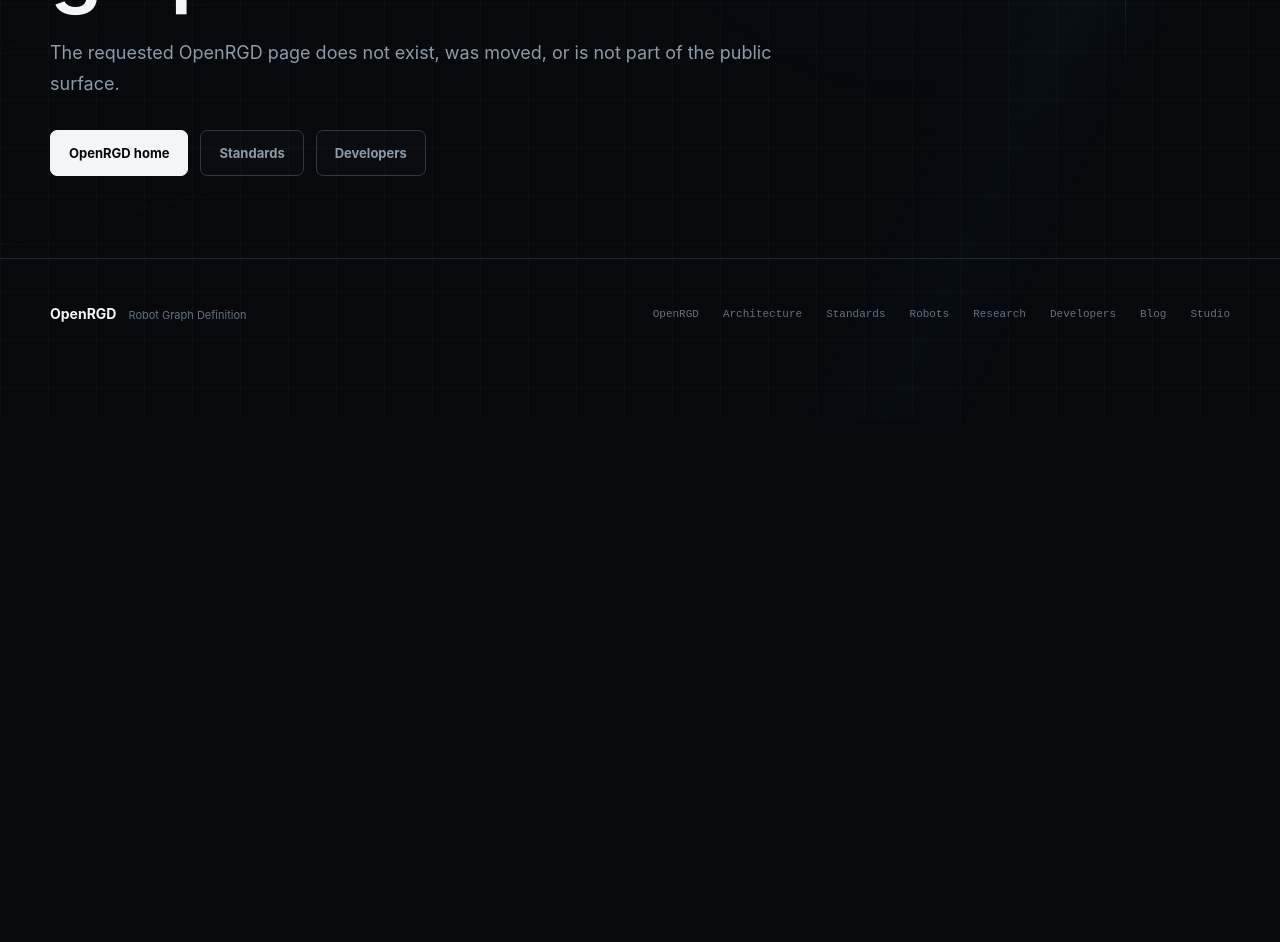
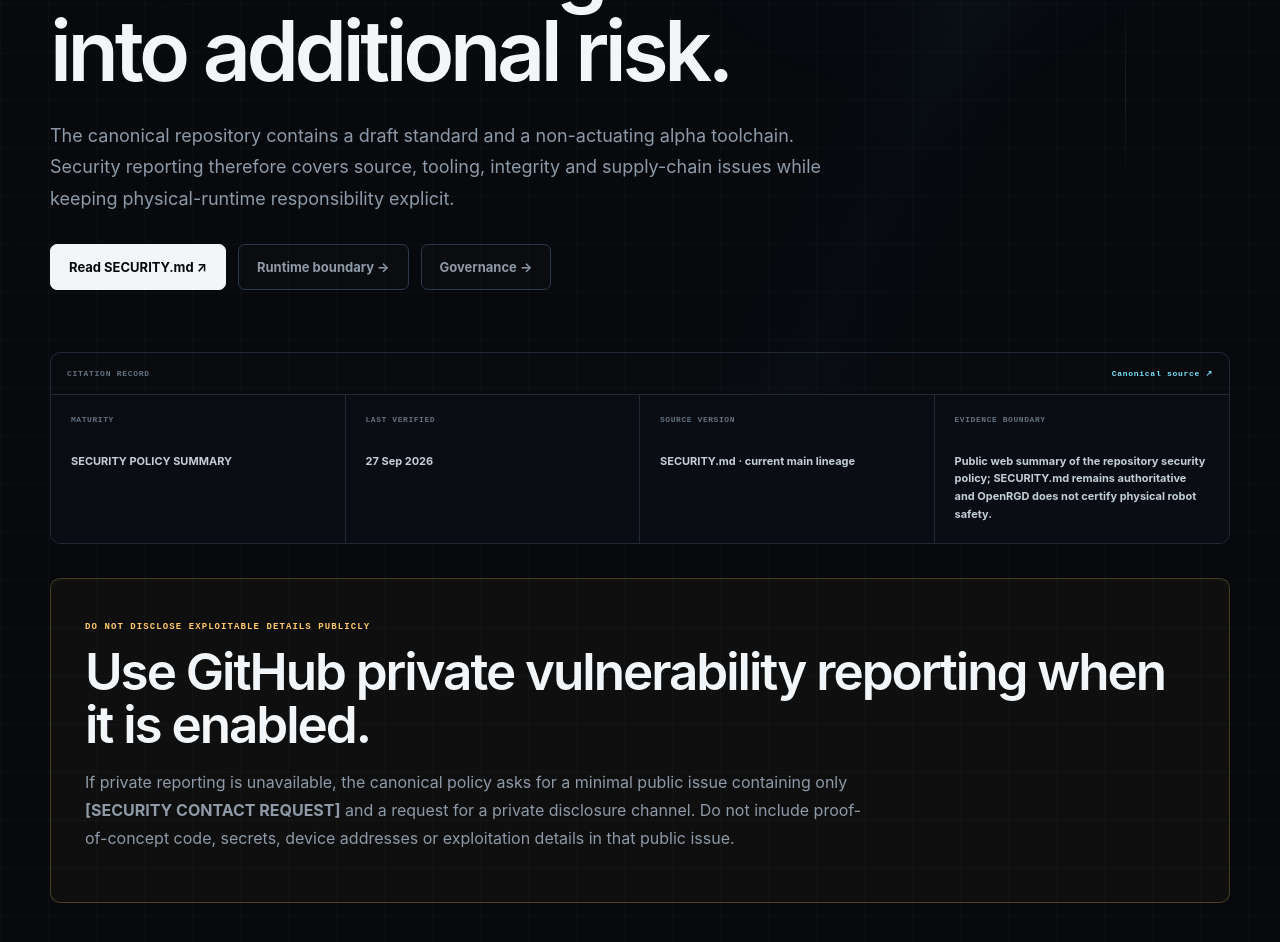
Before and after one commit to OpenRGD/openrgd.org, a Next.js app: page /security in a window 1280 px wide. Before the commit this address had no page. Shown: the part 380-1322 px from the top of the page. Before the commit the page ends 800 px from the top, so only its background shows below. Built offline with nearby package versions, Linux system fonts and the light colour scheme.

Commit message:
Add OpenRGD security page

```diff
--- /dev/null
+++ b/app/security/page.tsx
@@ -0,0 +1,153 @@
+import type { Metadata } from 'next'
+import ReferenceProvenance from '@/components/reference-provenance'
+import { referenceMetadata, type CitationRecordData } from '@/lib/seo/provenance'
+import SiteHeader from '@/components/site-header'
+import SiteFooter from '@/components/site-footer'
+
+const citationRecord: CitationRecordData = {
+  maturity: 'SECURITY POLICY SUMMARY',
+  lastVerified: '27 Sep 2026',
+  lastVerifiedIso: '2026-09-27',
+  sourceVersion: 'SECURITY.md · current main lineage',
+  evidenceBoundary: 'Public web summary of the repository security policy; SECURITY.md remains authoritative and OpenRGD does not certify physical robot safety.',
+  pageUrl: 'https://openrgd.org/security',
+  canonicalSource: 'https://github.com/OpenRGD/openrgd/blob/main/SECURITY.md',
+}
+
+const provenanceSources = [
+  { label: 'OpenRGD SECURITY', href: 'https://github.com/OpenRGD/openrgd/blob/main/SECURITY.md' },
+  { label: 'OpenRGD GOVERNANCE', href: 'https://github.com/OpenRGD/openrgd/blob/main/GOVERNANCE.md' },
+  { label: 'OpenRGD CONTRIBUTING', href: 'https://github.com/OpenRGD/openrgd/blob/main/CONTRIBUTING.md' },
+  { label: 'OpenRGD Runtime Boundary', href: 'https://openrgd.org/architecture/runtime-boundary' },
+]
+
+export const metadata: Metadata = referenceMetadata({
+  title: 'Security',
+  description: 'OpenRGD security policy: vulnerability reporting, physical-safety scope, supply-chain integrity and coordinated disclosure guidance.',
+  canonicalPath: '/security',
+  record: citationRecord,
+})
+
+export default function SecurityPage() {
+  return (
+    <main className="content-page">
+      <SiteHeader />
+
+      <section className="content-hero shell">
+        <p className="kicker">OPENRGD SECURITY</p>
+        <h1>Report vulnerabilities without turning disclosure into additional risk.</h1>
+        <p>
+          The canonical repository contains a draft standard and a non-actuating alpha
+          toolchain. Security reporting therefore covers source, tooling, integrity and
+          supply-chain issues while keeping physical-runtime responsibility explicit.
+        </p>
+        <div className="content-actions">
+          <a className="button primary" href="https://github.com/OpenRGD/openrgd/blob/main/SECURITY.md" target="_blank" rel="noreferrer">Read SECURITY.md ↗</a>
+          <a className="button ghost" href="/architecture/runtime-boundary">Runtime boundary →</a>
+          <a className="button ghost" href="/governance">Governance →</a>
+        </div>
+      </section>
+
+      <ReferenceProvenance
+        title="OpenRGD Security"
+        description="OpenRGD security policy: vulnerability reporting, physical-safety scope, supply-chain integrity and coordinated disclosure guidance."
+        record={citationRecord}
+        sources={provenanceSources}
+      />
+
+      <section className="shell warning-panel">
+        <span>DO NOT DISCLOSE EXPLOITABLE DETAILS PUBLICLY</span>
+        <h2>Use GitHub private vulnerability reporting when it is enabled.</h2>
+        <p>
+          If private reporting is unavailable, the canonical policy asks for a minimal public
+          issue containing only <strong>[SECURITY CONTACT REQUEST]</strong> and a request for a
+          private disclosure channel. Do not include proof-of-concept code, secrets, device
+          addresses or exploitation details in that public issue.
+        </p>
+      </section>
+
+      <section className="shell content-section">
+        <div className="content-section-head">
+          <p className="kicker">PRIVATE REPORT</p>
+          <h2>Provide enough evidence to reproduce and bound the issue.</h2>
+        </div>
+        <div className="content-card-grid">
+          {[
+            ['Affected source', 'Identify the affected commit, tag, file or artifact.'],
+            ['Impact', 'Describe impact, preconditions and the smallest useful reproduction evidence.'],
+            ['Physical scope', 'State whether hardware, middleware or an external Body Adapter is involved.'],
+            ['Mitigation', 'Include any known safe mitigation or containment path.'],
+            ['Disclosure risk', 'Flag whether public details could create immediate physical or operational risk.'],
+            ['Data minimization', 'Do not include secrets, personal data or unnecessary private reasoning transcripts.'],
+          ].map(([title, copy]) => (
+            <article className="content-card" key={title}><h3>{title}</h3><p>{copy}</p></article>
+          ))}
+        </div>
+      </section>
+
+      <section className="shell content-split">
+        <article>
+          <p className="kicker">PHYSICAL SAFETY</p>
+          <h2>Actuation vulnerabilities belong to the responsible runtime or adapter too.</h2>
+          <p>
+            When a report involves physical actuation, the responsible embodied-runtime or
+            Body Adapter implementation must also receive the report once identified. The
+            canonical OpenRGD repository cannot authorize hardware execution or certify a robot as safe.
+          </p>
+        </article>
+        <article>
+          <p className="kicker">SAFE REPRODUCTION</p>
+          <h2>Prefer simulation, fixtures and fail-closed tests.</h2>
+          <p>
+            Suspected actuation vulnerabilities should not be reproduced on live hardware
+            unless the system is isolated, independently supervised and physical testing is
+            necessary to establish the issue.
+          </p>
+        </article>
+      </section>
+
+      <section className="shell content-section">
+        <div className="content-section-head">
+          <p className="kicker">SUPPLY CHAIN</p>
+          <h2>Integrity metadata is security-relevant, but a digest is not authorship.</h2>
+        </div>
+        <div className="content-card-grid">
+          {[
+            ['Source-tree hashes', 'Unexpected changes to canonical integrity commitments should be reported.'],
+            ['Release tags', 'Unexpected movement, replacement or inconsistent release identity is security-relevant.'],
+            ['CI workflows', 'Changes that alter validation, release or provenance behavior deserve scrutiny.'],
+            ['Generated artifacts', 'Unexpected checksums or generated outputs may indicate a broken or compromised pipeline.'],
+            ['Dependencies', 'Dependency-resolution changes can alter the trusted execution path.'],
+            ['Signing metadata', 'Signing and provenance claims must remain distinguishable from plain content hashes.'],
+          ].map(([title, copy]) => (
+            <article className="content-card" key={title}><h3>{title}</h3><p>{copy}</p></article>
+          ))}
+        </div>
+      </section>
+
+      <section className="shell content-section">
+        <div className="content-section-head">
+          <p className="kicker">PUBLIC DISCLOSURE</p>
+          <h2>Publish the record when disclosure no longer increases risk.</h2>
+        </div>
+        <p className="content-note">
+          The canonical policy calls for a public advisory or issue after a safe fix or
+          mitigation is available, or when coordinated disclosure is no longer possible.
+          Public records should distinguish confirmed facts, affected versions and unresolved risk.
+        </p>
+      </section>
+
+      <section className="shell content-cta">
+        <p className="kicker">SOURCE OF TRUTH</p>
+        <h2>Security handling is defined in the canonical repository.</h2>
+        <div className="content-actions">
+          <a className="button primary" href="https://github.com/OpenRGD/openrgd/blob/main/SECURITY.md" target="_blank" rel="noreferrer">SECURITY.md ↗</a>
+          <a className="button ghost" href="/governance">Governance →</a>
+          <a className="button ghost" href="https://github.com/OpenRGD/openrgd" target="_blank" rel="noreferrer">Repository ↗</a>
+        </div>
+      </section>
+
+      <SiteFooter />
+    </main>
+  )
+}
```
